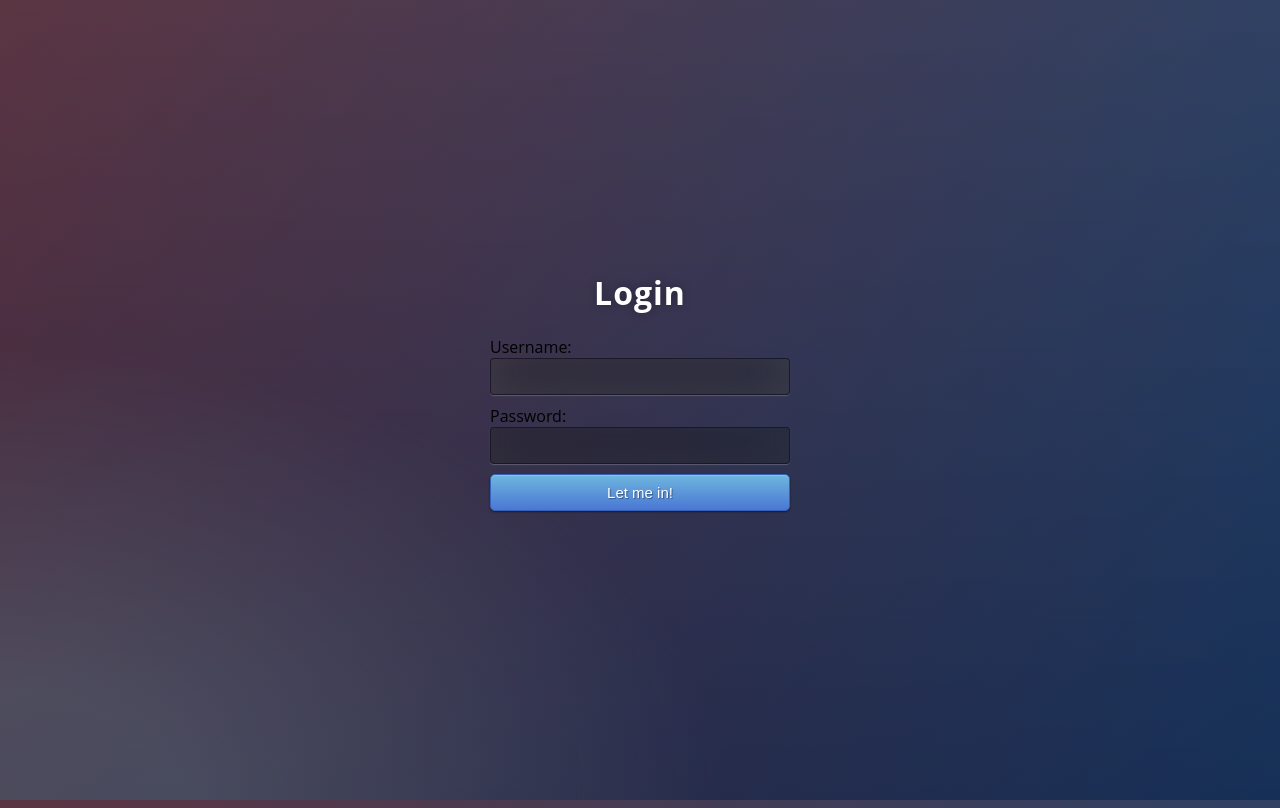
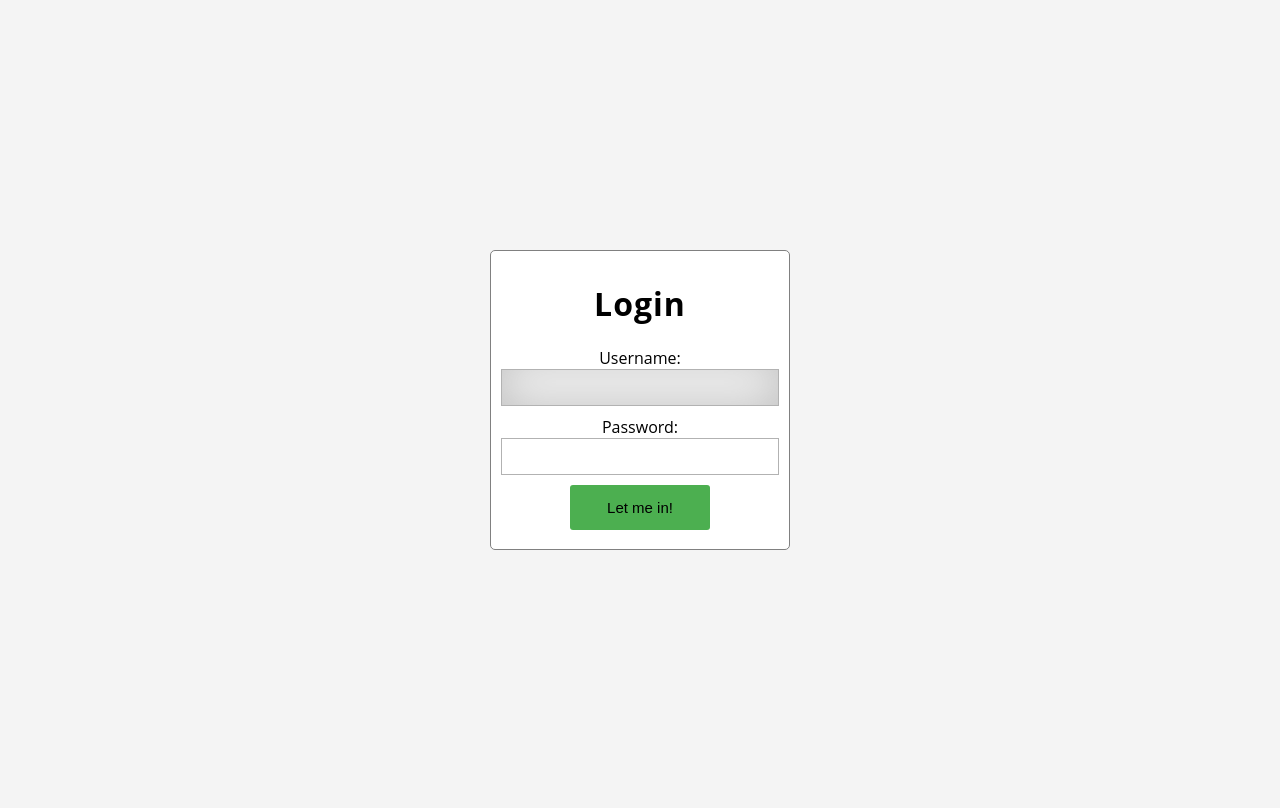
Before and after one commit to haszpe/Med_DB, a Django app: page /accounts/login/ in a window 1280 px wide. Run offline with Django 4.2, Linux system fonts and the light colour scheme.

Commit message:
Aesthetic changes to login form

```diff
--- a/medDB/templates/registration/login.html
+++ b/medDB/templates/registration/login.html
@@ -5,7 +5,7 @@
 <head>
     <meta charset="UTF-8">
     <title>My Django Project Homepage</title>
-    <link rel="stylesheet" href="{% static 'style_login.css' %}" type= "text/css" >
+    <link rel="stylesheet" href="{% static 'login_style.css' %}" type="text/css" >
     </head>
 <body>
 
@@ -14,7 +14,7 @@
     <form method="post">
     	  {% csrf_token %}
           {{ form }}
-        <button type="submit" class="btn btn-primary btn-block btn-large">Let me in!</button>
+        <button type="submit" class="login_button">Let me in!</button>
     </form>
 </div>
 
--- /dev/null
+++ b/medDB/users/static/login_style.css
@@ -0,0 +1,52 @@
+* { -webkit-box-sizing:border-box; -moz-box-sizing:border-box; -ms-box-sizing:border-box; -o-box-sizing:border-box; box-sizing:border-box; }
+
+html { width: 100%; height:100%; overflow:hidden; }
+
+body {
+	width: 100%;
+	height:100%;
+	font-family: 'Open Sans', sans-serif;
+	background-color:#f4f4f4;
+}
+.login {
+	position: absolute;
+	top: 50%;
+	left: 50%;
+	margin: -150px 0 0 -150px;
+	width:300px;
+	height:300px;
+	text-align:center;
+	background:white;
+	border: 1px solid grey;
+	border-radius:5px;
+	padding:10px;
+}
+.login h1 {
+    color: black;
+    letter-spacing:1px;
+    text-align:center;
+   }
+
+input {
+	width: 100%;
+	margin-bottom: 10px;
+	background: rgb(255,255,255);
+	border: none;
+	outline: none;
+	padding: 10px;
+	font-size: 13px;
+	color: #fff;
+	text-shadow: 1px 1px 1px rgba(0,0,0,0.3);
+	border: 1px solid rgba(0,0,0,0.3);
+}
+input:focus { box-shadow: inset 0 -5px 45px rgba(100,100,100,0.4), 0 1px 1px rgba(255,255,255,0.2); }
+
+.login_button {
+    text-align:center;
+    background-color:#4CAF50;
+    border:none;
+    width:140px;
+    height:45px;
+    font-size:15px;
+    border-radius:3px;
+}
--- a/medDB/users/static/style_login.css
+++ /dev/null
@@ -1,56 +0,0 @@
-.btn { display: inline-block; *display: inline; *zoom: 1; padding: 4px 10px 4px; margin-bottom: 0; font-size: 13px; line-height: 18px; color: #333333; text-align: center;text-shadow: 0 1px 1px rgba(255, 255, 255, 0.75); vertical-align: middle; background-color: #f5f5f5; background-image: -moz-linear-gradient(top, #ffffff, #e6e6e6); background-image: -ms-linear-gradient(top, #ffffff, #e6e6e6); background-image: -webkit-gradient(linear, 0 0, 0 100%, from(#ffffff), to(#e6e6e6)); background-image: -webkit-linear-gradient(top, #ffffff, #e6e6e6); background-image: -o-linear-gradient(top, #ffffff, #e6e6e6); background-image: linear-gradient(top, #ffffff, #e6e6e6); background-repeat: repeat-x; filter: progid:dximagetransform.microsoft.gradient(startColorstr=#ffffff, endColorstr=#e6e6e6, GradientType=0); border-color: #e6e6e6 #e6e6e6 #e6e6e6; border-color: rgba(0, 0, 0, 0.1) rgba(0, 0, 0, 0.1) rgba(0, 0, 0, 0.25); border: 1px solid #e6e6e6; -webkit-border-radius: 4px; -moz-border-radius: 4px; border-radius: 4px; -webkit-box-shadow: inset 0 1px 0 rgba(255, 255, 255, 0.2), 0 1px 2px rgba(0, 0, 0, 0.05); -moz-box-shadow: inset 0 1px 0 rgba(255, 255, 255, 0.2), 0 1px 2px rgba(0, 0, 0, 0.05); box-shadow: inset 0 1px 0 rgba(255, 255, 255, 0.2), 0 1px 2px rgba(0, 0, 0, 0.05); cursor: pointer; *margin-left: .3em; }
-.btn:hover, .btn:active, .btn.active, .btn.disabled, .btn[disabled] { background-color: #e6e6e6; }
-.btn-large { padding: 9px 14px; font-size: 15px; line-height: normal; -webkit-border-radius: 5px; -moz-border-radius: 5px; border-radius: 5px; }
-.btn:hover { color: #333333; text-decoration: none; background-color: #e6e6e6; background-position: 0 -15px; -webkit-transition: background-position 0.1s linear; -moz-transition: background-position 0.1s linear; -ms-transition: background-position 0.1s linear; -o-transition: background-position 0.1s linear; transition: background-position 0.1s linear; }
-.btn-primary, .btn-primary:hover { text-shadow: 0 -1px 0 rgba(0, 0, 0, 0.25); color: #ffffff; }
-.btn-primary.active { color: rgba(255, 255, 255, 0.75); }
-.btn-primary { background-color: #4a77d4; background-image: -moz-linear-gradient(top, #6eb6de, #4a77d4); background-image: -ms-linear-gradient(top, #6eb6de, #4a77d4); background-image: -webkit-gradient(linear, 0 0, 0 100%, from(#6eb6de), to(#4a77d4)); background-image: -webkit-linear-gradient(top, #6eb6de, #4a77d4); background-image: -o-linear-gradient(top, #6eb6de, #4a77d4); background-image: linear-gradient(top, #6eb6de, #4a77d4); background-repeat: repeat-x; filter: progid:dximagetransform.microsoft.gradient(startColorstr=#6eb6de, endColorstr=#4a77d4, GradientType=0);  border: 1px solid #3762bc; text-shadow: 1px 1px 1px rgba(0,0,0,0.4); box-shadow: inset 0 1px 0 rgba(255, 255, 255, 0.2), 0 1px 2px rgba(0, 0, 0, 0.5); }
-.btn-primary:hover, .btn-primary:active, .btn-primary.active, .btn-primary.disabled, .btn-primary[disabled] { filter: none; background-color: #4a77d4; }
-.btn-block { width: 100%; display:block; }
-
-* { -webkit-box-sizing:border-box; -moz-box-sizing:border-box; -ms-box-sizing:border-box; -o-box-sizing:border-box; box-sizing:border-box; }
-
-html { width: 100%; height:100%; overflow:hidden; }
-
-body {
-	width: 100%;
-	height:100%;
-	font-family: 'Open Sans', sans-serif;
-	background: #092756;
-	background: -moz-radial-gradient(0% 100%, ellipse cover, rgba(104,128,138,.4) 10%,rgba(138,114,76,0) 40%),-moz-linear-gradient(top,  rgba(57,173,219,.25) 0%, rgba(42,60,87,.4) 100%), -moz-linear-gradient(-45deg,  #670d10 0%, #092756 100%);
-	background: -webkit-radial-gradient(0% 100%, ellipse cover, rgba(104,128,138,.4) 10%,rgba(138,114,76,0) 40%), -webkit-linear-gradient(top,  rgba(57,173,219,.25) 0%,rgba(42,60,87,.4) 100%), -webkit-linear-gradient(-45deg,  #670d10 0%,#092756 100%);
-	background: -o-radial-gradient(0% 100%, ellipse cover, rgba(104,128,138,.4) 10%,rgba(138,114,76,0) 40%), -o-linear-gradient(top,  rgba(57,173,219,.25) 0%,rgba(42,60,87,.4) 100%), -o-linear-gradient(-45deg,  #670d10 0%,#092756 100%);
-	background: -ms-radial-gradient(0% 100%, ellipse cover, rgba(104,128,138,.4) 10%,rgba(138,114,76,0) 40%), -ms-linear-gradient(top,  rgba(57,173,219,.25) 0%,rgba(42,60,87,.4) 100%), -ms-linear-gradient(-45deg,  #670d10 0%,#092756 100%);
-	background: -webkit-radial-gradient(0% 100%, ellipse cover, rgba(104,128,138,.4) 10%,rgba(138,114,76,0) 40%), linear-gradient(to bottom,  rgba(57,173,219,.25) 0%,rgba(42,60,87,.4) 100%), linear-gradient(135deg,  #670d10 0%,#092756 100%);
-	filter: progid:DXImageTransform.Microsoft.gradient( startColorstr='#3E1D6D', endColorstr='#092756',GradientType=1 );
-}
-.login {
-	position: absolute;
-	top: 50%;
-	left: 50%;
-	margin: -150px 0 0 -150px;
-	width:300px;
-	height:300px;
-}
-.login h1 { color: #fff; text-shadow: 0 0 10px rgba(0,0,0,0.3); letter-spacing:1px; text-align:center; }
-
-input {
-	width: 100%;
-	margin-bottom: 10px;
-	background: rgba(0,0,0,0.3);
-	border: none;
-	outline: none;
-	padding: 10px;
-	font-size: 13px;
-	color: #fff;
-	text-shadow: 1px 1px 1px rgba(0,0,0,0.3);
-	border: 1px solid rgba(0,0,0,0.3);
-	border-radius: 4px;
-	box-shadow: inset 0 -5px 45px rgba(100,100,100,0.2), 0 1px 1px rgba(255,255,255,0.2);
-	-webkit-transition: box-shadow .5s ease;
-	-moz-transition: box-shadow .5s ease;
-	-o-transition: box-shadow .5s ease;
-	-ms-transition: box-shadow .5s ease;
-	transition: box-shadow .5s ease;
-}
-input:focus { box-shadow: inset 0 -5px 45px rgba(100,100,100,0.4), 0 1px 1px rgba(255,255,255,0.2); }
```
Also changed, not shown: medDB/db.sqlite3.
